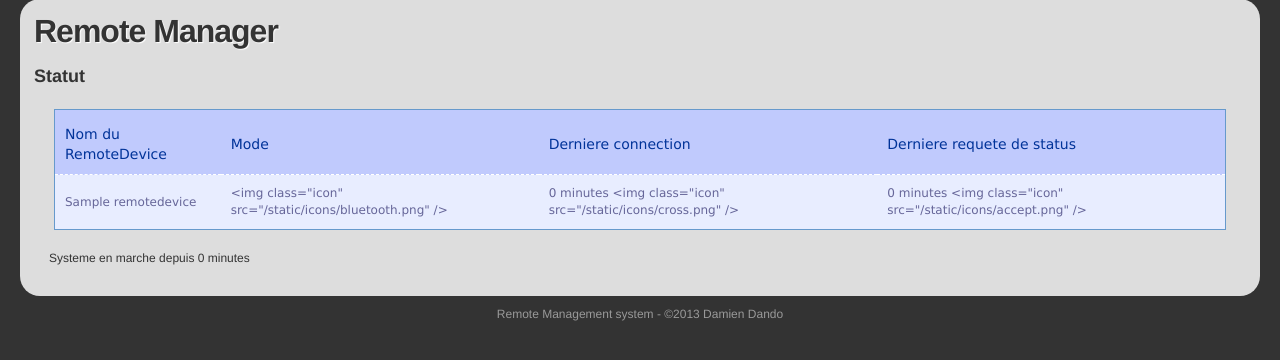
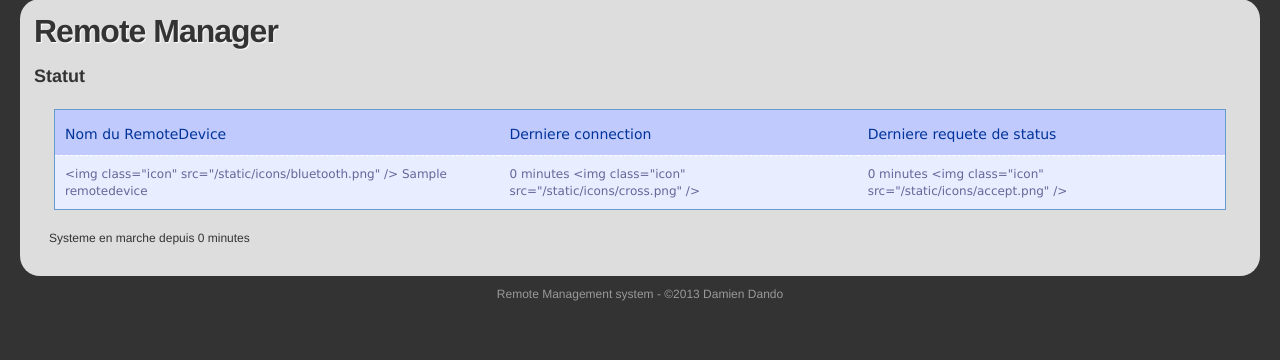
Before and after one commit to damien-dd/remotemanager, a Django app: template remotemanager_server/remotemanager/main_app/templates/home.html in a window 1280 px wide. Shown: the part 41-401 px from the top of the page. Run offline with Django 3.2, Linux system fonts and the light colour scheme; tables that the repository leaves empty hold one stand-in row (values such as "Sample post"); the template is opened without the code that fills it: values that come from a table or form of the project are taken from there, most other values are stand-ins (such as "Sample title", 1, 10 or a date in 2020); parts of the project's set-up code (start-up, migrations or seed data) failed here and were passed over.

Commit message:
show bluetooth/usb icon in front of the remotedevice name instead of using a separate column

```diff
--- a/remotemanager_server/remotemanager/main_app/templates/home.html
+++ b/remotemanager_server/remotemanager/main_app/templates/home.html
@@ -9,7 +9,6 @@
 		<thead>
 			<tr>
 				<th>Nom du RemoteDevice</th>
-				<th>Mode</th>
 				<th>Derniere connection</th>
 				<th>Derniere requete de status</th>
 			</tr>
@@ -18,8 +17,7 @@
 		<tbody>
 		{% for remotedevice in remotedevices %}
 			<tr>
-				<td>{{remotedevice.remotedevice_name}}</a></td>
-				<td>{% if remotedevice.remotedevice_mode == 'BT' %}{% icon 'bluetooth' %}{% elif remotedevice.remotedevice_mode == 'USB' %}{% icon 'usb' %}{% endif %}</td>
+				<td>{% if remotedevice.remotedevice_mode == 'BT' %}{% icon 'bluetooth' %}{% elif remotedevice.remotedevice_mode == 'USB' %}{% icon 'usb' %}{% endif %} {{remotedevice.remotedevice_name}}</a></td>
 				<td>{% if remotedevice.remotedevice_last_connection_attempt %}{{remotedevice.remotedevice_last_connection_attempt|timesince}} {% if remotedevice.remotedevice_last_connection_status == 'OK' %}{% icon 'tick' %}{% elif remotedevice.remotedevice_last_connection_status == '' %}{% icon 'unknown' %}{% else %}{% icon 'cross' %}{% endif %}{% else %}-{% endif %}</td>
 				<td>{% if remotedevice.remotedevice_last_status_request %}{{remotedevice.remotedevice_last_status_request|timesince}} {% if remotedevice.remotedevice_last_status == 'e0' %}{% icon 'accept' %}{% elif remotedevice.remotedevice_last_status == '' %}{% icon 'unknown' %}{% else %}{% icon 'error' %}{% endif %}{% else %}-{% endif %}</td>
 			</tr>
```
